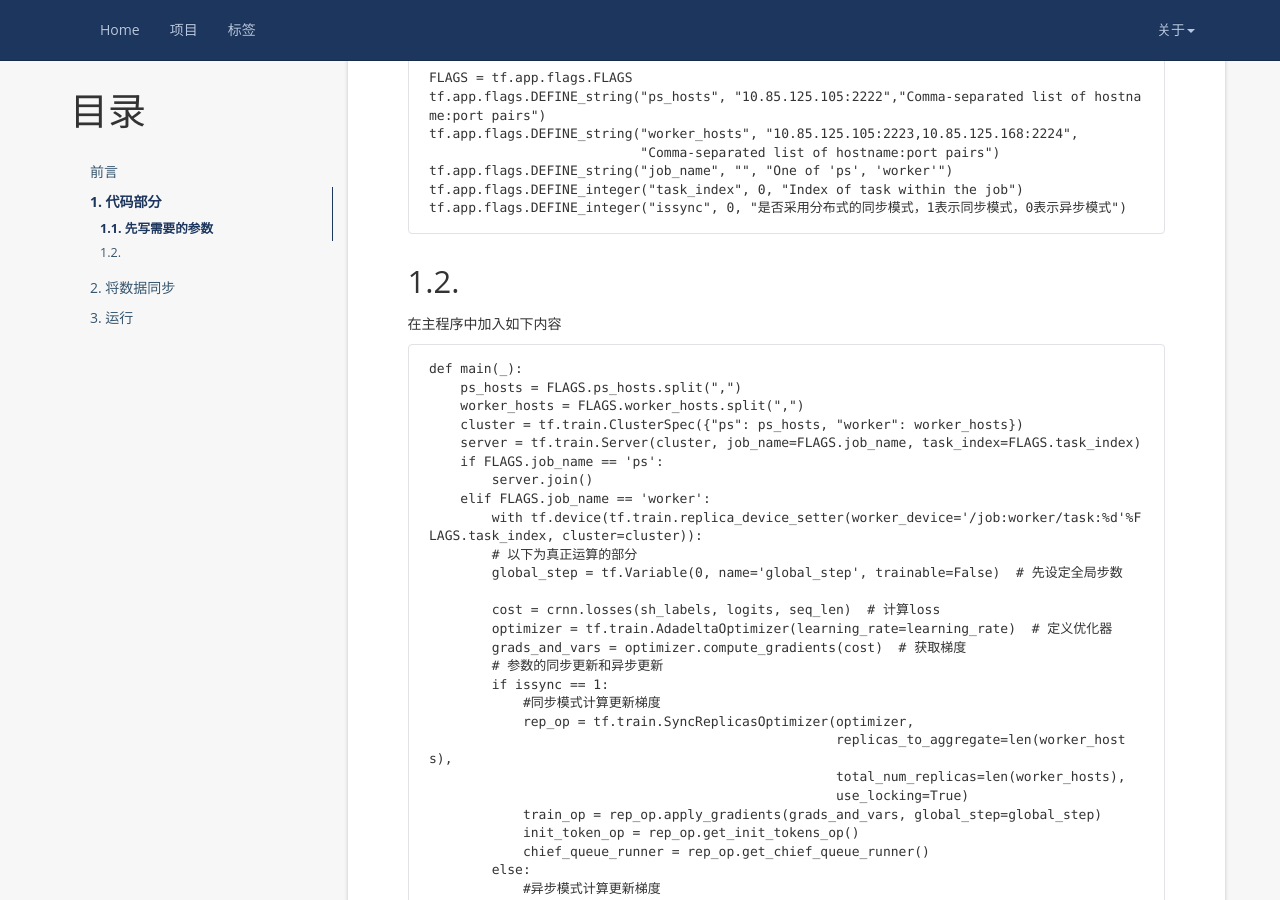
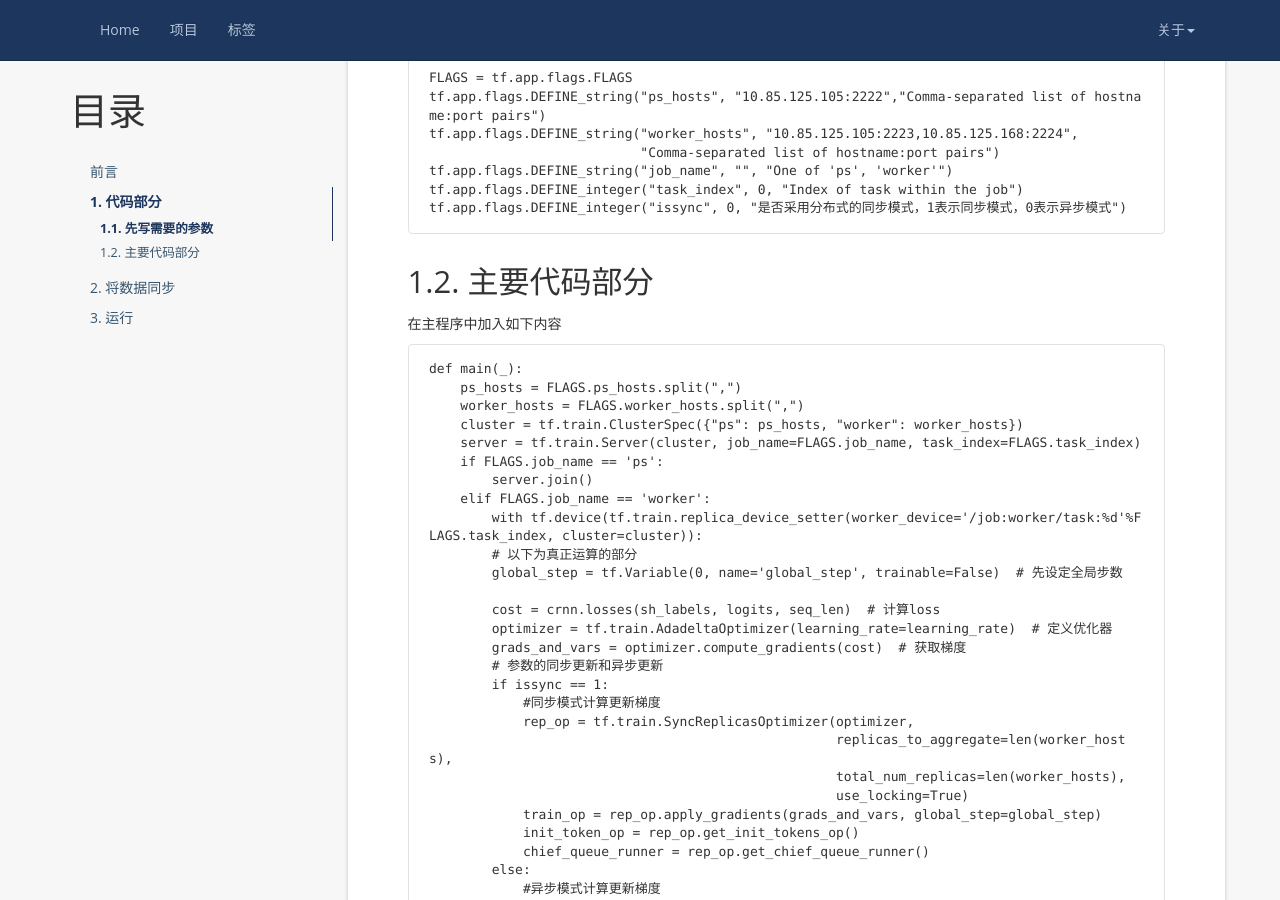
Before and after one commit to wang-tf/wang-tf.github.io, a Jekyll site: the page built from _posts/2017-08-04-Tensorflow的分布式.md, in a window 1280 px wide and 900 px high, scrolled down 777 px. Built offline with Jekyll 4.4.1, drawn with Linux system fonts in a browser that asks for light colours; nearby versions of some CDN libraries; comment, search, counter and statistics services are not loaded.

Commit message:
Update 2017-08-04-Tensorflow的分布式.md

````diff
--- a/_posts/2017-08-04-Tensorflow的分布式.md
+++ b/_posts/2017-08-04-Tensorflow的分布式.md
@@ -28,7 +28,7 @@ tf.app.flags.DEFINE_string("job_name", "", "One of 'ps', 'worker'")
 tf.app.flags.DEFINE_integer("task_index", 0, "Index of task within the job")
 tf.app.flags.DEFINE_integer("issync", 0, "是否采用分布式的同步模式，1表示同步模式，0表示异步模式")
 ```
-## 1.2.
+## 1.2. 主要代码部分
 在主程序中加入如下内容
 ```
 def main(_):
````
